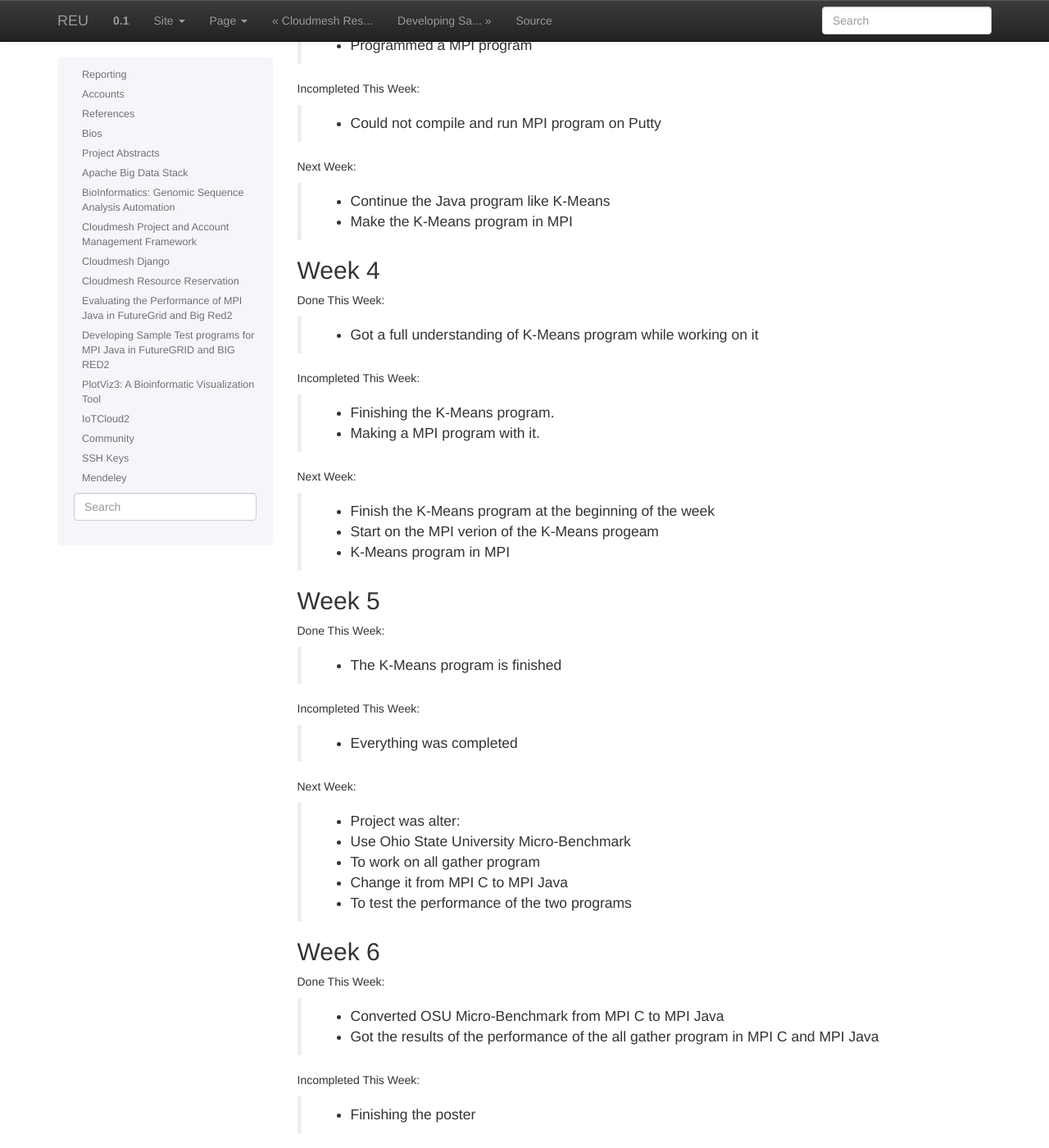
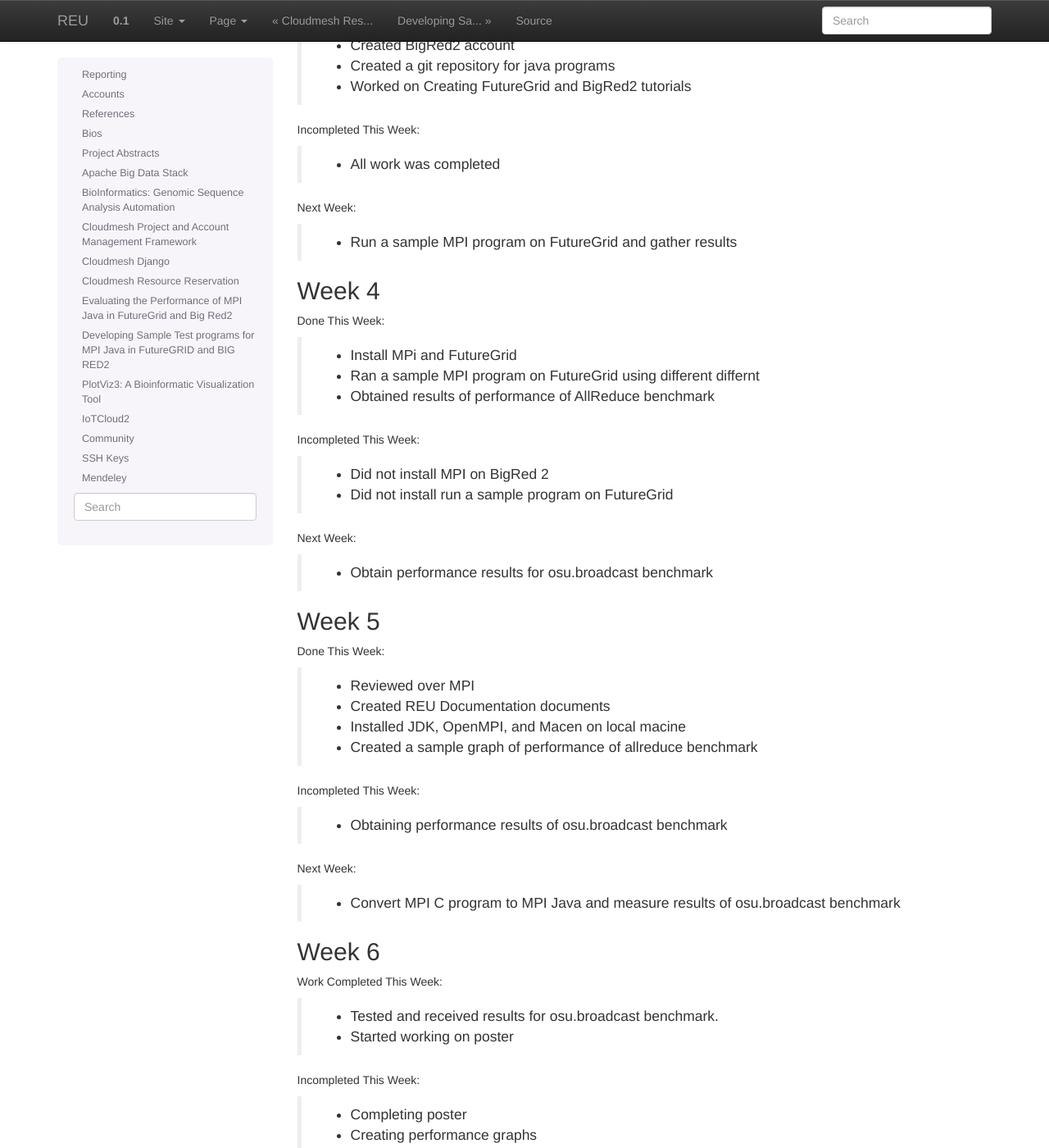
Before and after one commit to cloudmesh-project/reu-2014, a Sphinx documentation site: the page built from doc/source/projects/mpi-java-performance.rst, in a window 1280 px wide and 1400 px high, scrolled down 1796 px. Shown: the whole window at 82% size. Built offline with Sphinx 7.4.7, drawn with Linux system fonts in a browser that asks for light colours; some of the changed text lies outside the part shown.

Commit message:
Redesigned and updated github page

```diff
--- a/doc/source/projects/mpi-java-performance.rst
+++ b/doc/source/projects/mpi-java-performance.rst
@@ -69,112 +69,122 @@
 ----------------------------------------------------------------------
 Done This Week:
 
- * Learned Linux command-line
+ * Learned Linux command line terminal
  * Learned Java
  * Learned the purpose and importance of our projects
 
 Incompleted This Week:
 
- * All Work was done
+ * All Work was completed
 
 Next Week:
 
- * To begin installing and running the MPI program and other programs
+ * Set up MPI framework in local machine
+ * Run a sample MPI Program in local machine
 
 Week 2
 ---------------------------------------------------------------------
 Done This Week:
 
  * Installed MPI
- * Did MPI Sample
- * Wrote Abstract
- * Made FutureGRID account
+ * Ran Sample MPI Program
+
 
 Incompleted This Week:
 
- * All work was done
+ * All work was completed
 
 Next Week:
 
  * Create Sample MPI program
+ * Create FutureGrid Acccount
+
 
 Week 3
 -------------------------------------------------------------------------
 Done This Week:
 
- * Worked on Java programs
- * Programmed a MPI program
+ * Created FutureGrid account
+ * Created BigRed2 account
+ * Created a git repository for java programs
+ * Worked on Creating FutureGrid and BigRed2 tutorials
 
 Incompleted This Week:
 
- * Could not compile and run MPI program on Putty
-
+ * All work was completed
 Next Week:
 
- * Continue the Java program like K-Means
- * Make the K-Means program in  MPI
+ * Run a sample MPI program on FutureGrid and gather results
 
 Week 4
 ---------------------------------------------------------------------------
 Done This Week:
 
- * Got a full understanding of K-Means program while working on it
+ * Install MPi and FutureGrid
+ * Ran a sample MPI program on FutureGrid using different differnt
+ * Obtained results of performance of AllReduce benchmark
 
 Incompleted This Week:
 
- * Finishing the K-Means program.
- * Making a MPI program with it.
+ * Did not install MPI on BigRed 2
+ * Did not install run a sample program on FutureGrid
 
 Next Week:
 
- * Finish the K-Means program at the beginning of the week
- * Start on the MPI verion of the K-Means progeam
- * K-Means program in  MPI
-
+ * Obtain performance  results for osu.broadcast benchmark
 Week 5
 ---------------------------------------------------------------------------
 Done This Week:
 
-  * The K-Means program is finished
+  * Reviewed over MPI
+  * Created REU Documentation documents
+  * Installed JDK, OpenMPI, and Macen on local macine
+  * Created a sample graph of performance of allreduce benchmark
+Incompleted This Week:
+
+  * Obtaining performance results of osu.broadcast benchmark
+
+Next Week:
+
+  * Convert MPI C program to MPI Java and measure results of osu.broadcast benchmark
+Week 6
+-------------------------------------------------------------------------------
+Work Completed This Week:
+
+  * Tested and received results for osu.broadcast benchmark.
+  * Started working on poster
 
 Incompleted This Week:
 
-  * Everything was completed
+  * Completing poster
+  * Creating performance graphs
 
 Next Week:
 
-  * Project was alter:
-  * Use Ohio State University Micro-Benchmark
-  * To work on all gather program
-  * Change it from MPI C to MPI Java
-  * To test the performance of the two programs
+  * Create performance graphs for benchmarks
+  * Finish Poster
 
-Week 6
--------------------------------------------------------------------------------
-Done This Week:
+Week 7
+---------------------------------------------------------------------------------
+Work Completed This Week:
 
-  * Converted OSU Micro-Benchmark from MPI C to MPI Java
-  * Got the results of the performance of the all gather program in MPI C and MPI Java
+  * Worked on poster
+  * Completed performance results
+
 
 Incompleted This Week:
 
-  * Finishing the poster
+  * Completing poster
+
 
 Next Week:
 
-  * Create Graphs for the FastMPJ performance test of the benchmarks
-  * Finish the poster
+  * Completing poster
+  * Prepare for research poster presentation
 
-Week 7
+Week 8
 ---------------------------------------------------------------------------------
-Done This Week:
+Work Completed This Week:
 
-  * Completed Poster
-
-Incompleted This Week:
-
-  * Everything completed
-
-Next Week:
-
-  * Prepare for research poster presentation
+ * Completed Poster
+ * Perparing for research poster presentation
```
